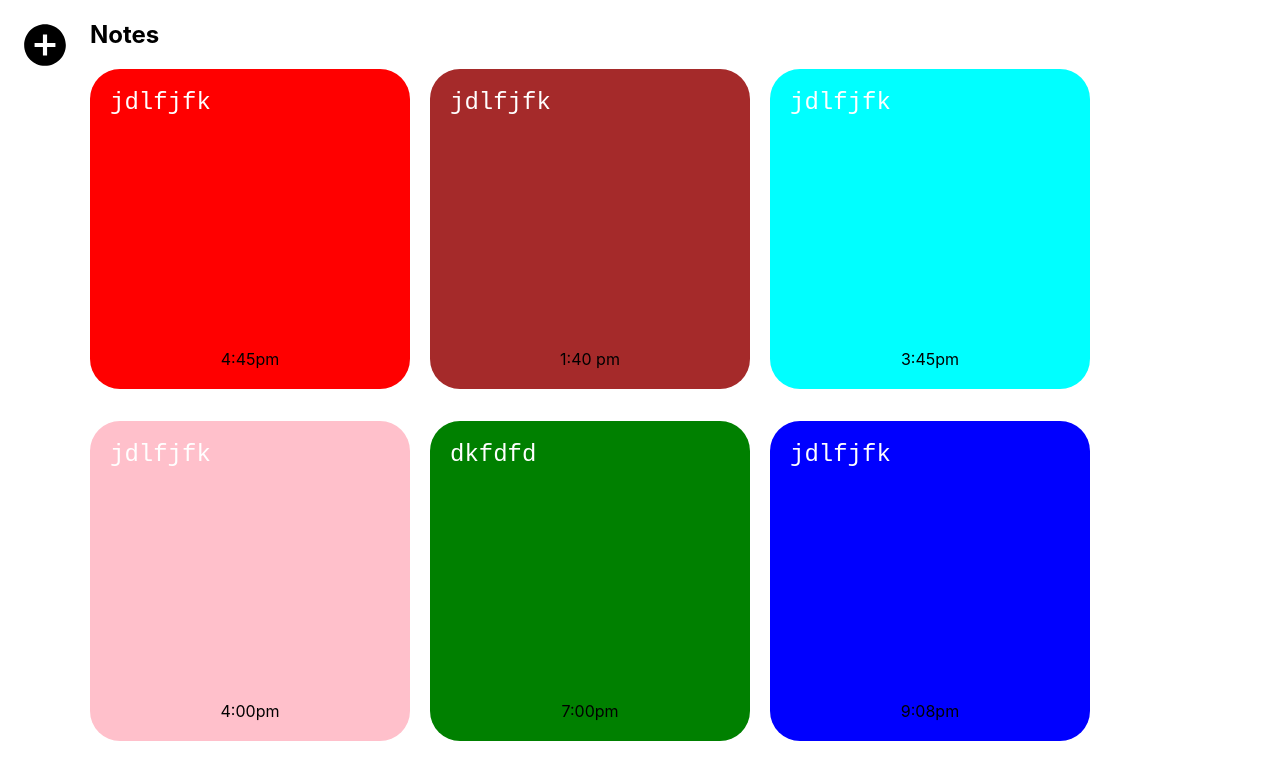
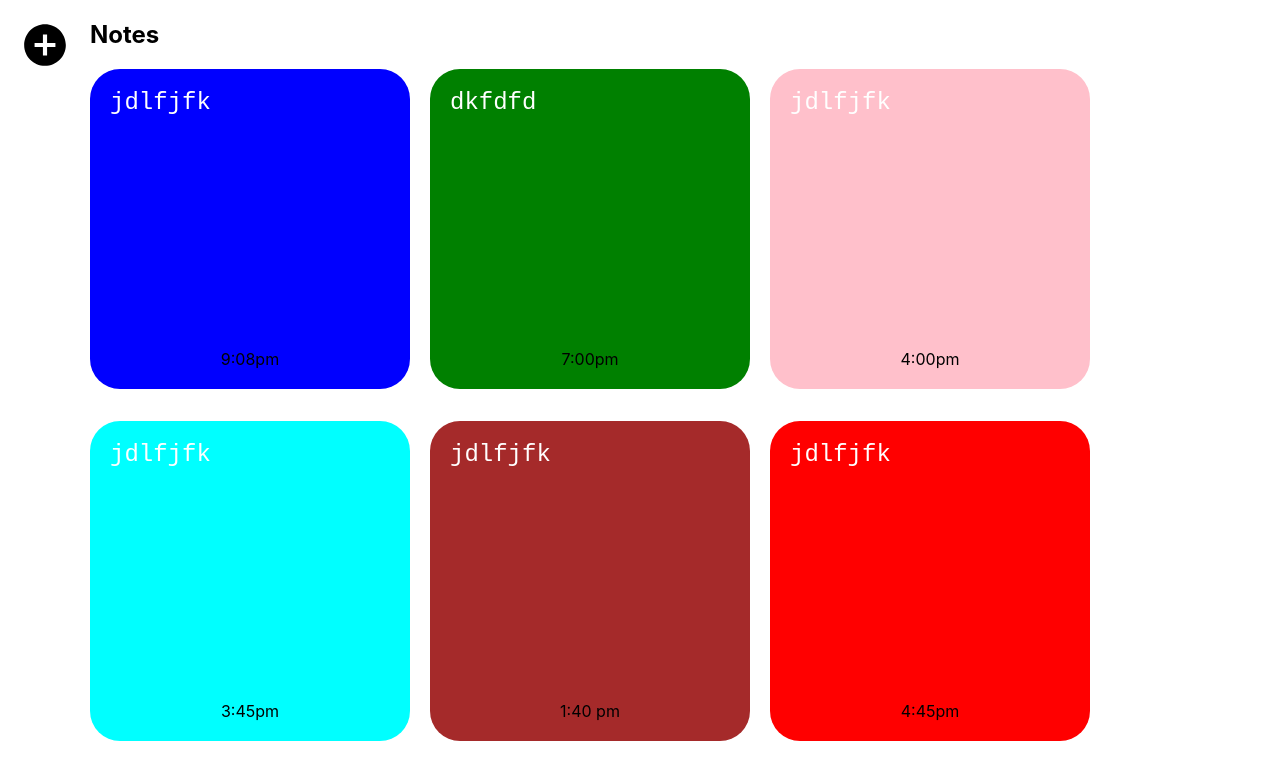
Before and after one commit to saroj-rokaya/notebook, a React (Create React App) app: page / in a window 1280 px wide. Shown: the top 780 px of the page. Built offline with nearby package versions, Linux system fonts and the light colour scheme; the HTML template or start-up script is replaced by a standard one.

Commit message:
add notes

```diff
--- a/src/App.js
+++ b/src/App.js
@@ -1,9 +1,10 @@
+import { useState } from 'react';
 import './App.css';
 import NoteContainer from './Components/NoteContainer/NoteContainer';
 import Sidebar from './Components/Sidebar/Sidebar';
 
 function App() {
-  const notes=[
+  const [notes,setNotes]=useState([
     {
       text: "jdlfjfk",
       time: "4:45pm",
@@ -34,11 +35,20 @@ function App() {
       time: "9:08pm",
       color: "blue"
     },
-  ]
+  ]);
+  const addNote=(color)=>{
+      const tempNotes=[...notes]
+      tempNotes.push({
+        text: "",
+        time: Date.now(),
+        color,
+      });
+      setNotes(tempNotes);
+  }
   return (
 
     <div className="app">
-      <Sidebar/>
+      <Sidebar addNote={addNote}/>
     <NoteContainer notes={notes}/>
 
     </div>
--- a/src/Components/NoteContainer/NoteContainer.jsx
+++ b/src/Components/NoteContainer/NoteContainer.jsx
@@ -3,11 +3,21 @@ import "./noteContainer.css";
 import Note from "../Note/Note";
 
 export default function NoteContainer(props) {
+  const reverArray=(arr)=>{
+    const array=[]
+
+    for(let i=arr.length-1; i>=0; i--){
+      array.push(arr[i]);
+    }
+    return array;
+  }
+  const notes=reverArray(props.notes);
+
   return (
     <div className="note_container">
       <h2>Notes</h2>
       <div className="note_container_notes notes_scrollbar">
-        {props.notes.map((item, index) => (
+        {notes.map((item, index) => (
           <Note key={index} note={item} />
         ))}
       </div>
--- a/src/Components/Sidebar/Sidebar.jsx
+++ b/src/Components/Sidebar/Sidebar.jsx
@@ -1,20 +1,26 @@
-import React, { useState } from 'react'
+import React, { useState } from "react";
 import "./sidebar.css";
-import AddCircleSharpIcon from '@mui/icons-material/AddCircleSharp';
-export default function Sidebar() {
-  const colors =["red","blue","lightgreen","yellow","cyan"]
-  const [listOpen,setlistOpen]=useState(false)
+import AddCircleSharpIcon from "@mui/icons-material/AddCircleSharp";
+export default function Sidebar(props) {
+  const colors = ["red", "blue", "lightgreen", "yellow", "cyan"];
+  const [listOpen, setlistOpen] = useState(false);
   return (
     <div className="sideBar">
-      <AddCircleSharpIcon sx={{ fontSize: 50 }} className="plus" onClick={()=>setlistOpen(!listOpen)} />
-        <ul className={`sideBar-list ${listOpen?"sideBar-list-active":""}`}>
-          {
-            colors.map((item,index)=><li key={index} className="sideBar-list-items" style={{backgroundColor:item}}/>)
-          }
-
-
-        </ul>
+      <AddCircleSharpIcon
+        sx={{ fontSize: 50 }}
+        className="plus"
+        onClick={() => setlistOpen(!listOpen)}
+      />
+      <ul className={`sideBar-list ${listOpen ? "sideBar-list-active" : ""}`}>
+        {colors.map((item, index) => (
+          <li
+            key={index}
+            className="sideBar-list-items"
+            style={{ backgroundColor: item }}
+            onClick={()=>props.addNote(item)}
+          />
+        ))}
+      </ul>
     </div>
-
-  )
+  );
 }
```
